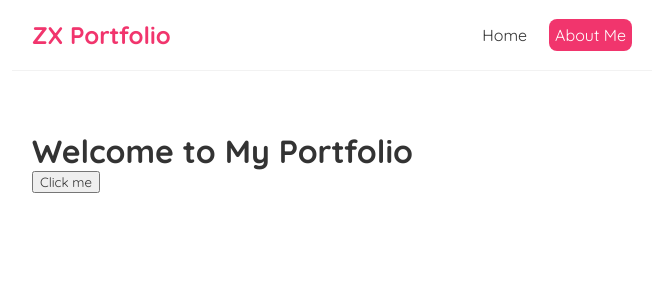
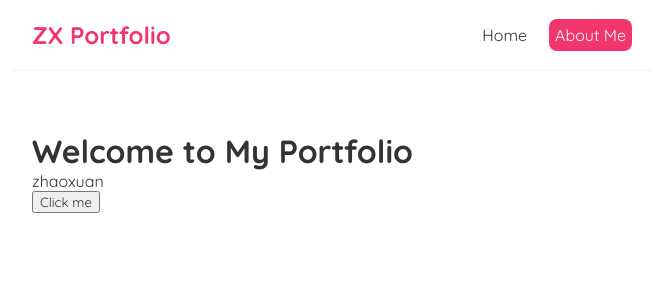
Before and after one commit to wzhaoxuan/ReactProject, a React (Create React App) app in the folder react-project/: page / in a window 1280 px wide. Shown: the top 300 px of the page, without its empty margins (308-971 px from the left). Built offline with nearby package versions, Linux system fonts and the light colour scheme.

Commit message:
Make the value reactive

```diff
--- a/react-project/src/Home.js
+++ b/react-project/src/Home.js
@@ -1,14 +1,16 @@
+import { useState } from "react";
 const Home = () =>{
-    const handleClick = (name, e) => {
-        console.log("Hello" + name, e.target);
+    // useState() is a react hook to allow storing and updating values in components
+    const [name, setName] = useState('zhaoxuan');
+    const handleClick = (name) => {
+        setName('wongzhaoxuan')
+        console.log("Hello" + name);
     }
     return(
         <div className="Home">
             <h1>Welcome to My Portfolio</h1>
-            {/* Set a reference 'handleClick' instead of invoke the function 'handleClick()' directly
-                To pass parameter to the function, we need to wrap the function into anonymous function
-                Allow an event occur when user click on the button*/}
-            <button onClick={(e) => {handleClick('wzhaoxuan', e)}}>Click me</button>
+            <p>{name}</p>
+            <button onClick={handleClick}>Click me</button>
         </div>
     );
 }
```
